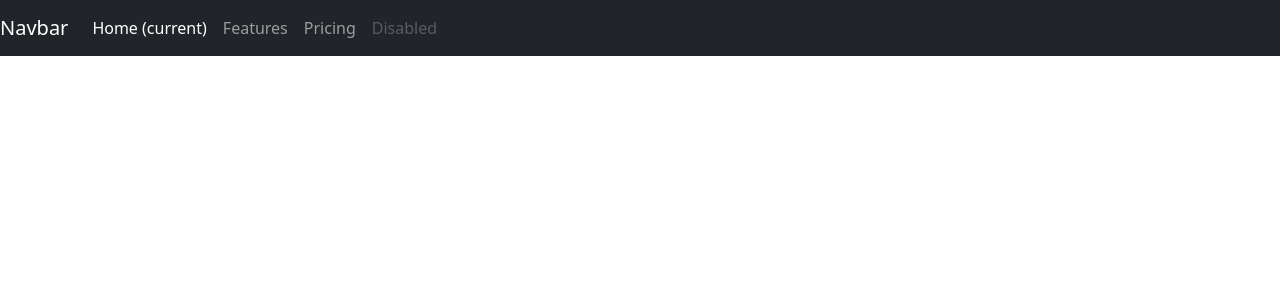
After one commit to bhagyajkumar/miniproject, a Flask app: template app/templates/index.html in a window 1280 px wide. The commit adds this page. Shown: the top 300 px of the page. Run offline with Flask 3, Linux system fonts and the light colour scheme; the template is opened without the code that fills it, so the values that code supplies are empty.

Commit message:
working on homepage

```diff
--- a/app/__init__.py
+++ b/app/__init__.py
@@ -2,6 +2,7 @@ from flask import Flask
 from .main import main as main_blueprint
 from .auth import auth as auth_blueprint
 from .ext import db, login_manager, bcrypt, admin
+
 
 def create_app():
     app = Flask(__name__)
--- a/app/ext.py
+++ b/app/ext.py
@@ -1,9 +1,10 @@
 from flask_sqlalchemy import SQLAlchemy
 from flask_login import LoginManager
 from flask_bcrypt import Bcrypt
-from flask_admin import Admin
+from flask_admin import Admin, AdminIndexView
+
 
 db = SQLAlchemy()
 login_manager = LoginManager()
 bcrypt = Bcrypt()
-admin = Admin(name="U-Connect", template_mode="bootstrap4")
+admin = Admin(name="U-Connect",index_view=AdminIndexView(name="U-Admin", template="admin/index.html"),template_mode="bootstrap4")
--- a/app/main/views.py
+++ b/app/main/views.py
@@ -1,6 +1,7 @@
 from . import main as view
 from .models import Test
+from flask import render_template
 
 @view.route("/")
 def home():
-    return "main"
+    return render_template("index.html")
--- a/app/templates/base.html
+++ b/app/templates/base.html
@@ -1,15 +1,21 @@
 <!DOCTYPE html>
 <html lang="en">
+
 <head>
     <meta charset="UTF-8">
     <meta name="viewport" content="width=device-width, initial-scale=1.0">
     <title>{% block title %}document{% endblock %}</title>
-    <link rel="stylesheet" href="https://cdn.jsdelivr.net/npm/bootstrap@5.3.2/dist/css/bootstrap.min.css">
+    <link href="https://cdn.jsdelivr.net/npm/bootstrap@5.3.3/dist/css/bootstrap.min.css" rel="stylesheet"
+        integrity="sha384-QWTKZyjpPEjISv5WaRU9OFeRpok6YctnYmDr5pNlyT2bRjXh0JMhjY6hW+ALEwIH" crossorigin="anonymous">
 </head>
+
 <body>
     {% block content %}
 
     {% endblock %}
-    <script src="https://cdn.jsdelivr.net/npm/bootstrap@5.3.2/dist/js/bootstrap.bundle.min.js"></script>
+    <script src="https://cdn.jsdelivr.net/npm/bootstrap@5.3.3/dist/js/bootstrap.bundle.min.js"
+        integrity="sha384-YvpcrYf0tY3lHB60NNkmXc5s9fDVZLESaAA55NDzOxhy9GkcIdslK1eN7N6jIeHz"
+        crossorigin="anonymous"></script>
 </body>
+
 </html>
--- /dev/null
+++ b/app/templates/includes/navbar.html
@@ -0,0 +1,14 @@
+<nav class="navbar navbar-expand-lg navbar-dark bg-dark">
+    <a class="navbar-brand" href="#">Navbar</a>
+    <button class="navbar-toggler" type="button" data-toggle="collapse" data-target="#navbarNavAltMarkup" aria-controls="navbarNavAltMarkup" aria-expanded="false" aria-label="Toggle navigation">
+      <span class="navbar-toggler-icon"></span>
+    </button>
+    <div class="collapse navbar-collapse" id="navbarNavAltMarkup">
+      <div class="navbar-nav">
+        <a class="nav-item nav-link active" href="#">Home <span class="sr-only">(current)</span></a>
+        <a class="nav-item nav-link" href="#">Features</a>
+        <a class="nav-item nav-link" href="#">Pricing</a>
+        <a class="nav-item nav-link disabled" href="#">Disabled</a>
+      </div>
+    </div>
+  </nav>
--- /dev/null
+++ b/app/templates/index.html
@@ -0,0 +1,7 @@
+{% extends "base.html" %}
+
+{% block title %}U-Connect{% endblock %}
+
+{% block content %}
+    {% include "includes/navbar.html" %}
+{% endblock %}
```
Also changed, not shown: app/templates/admin/index.html (added, +9 -0 lines).
